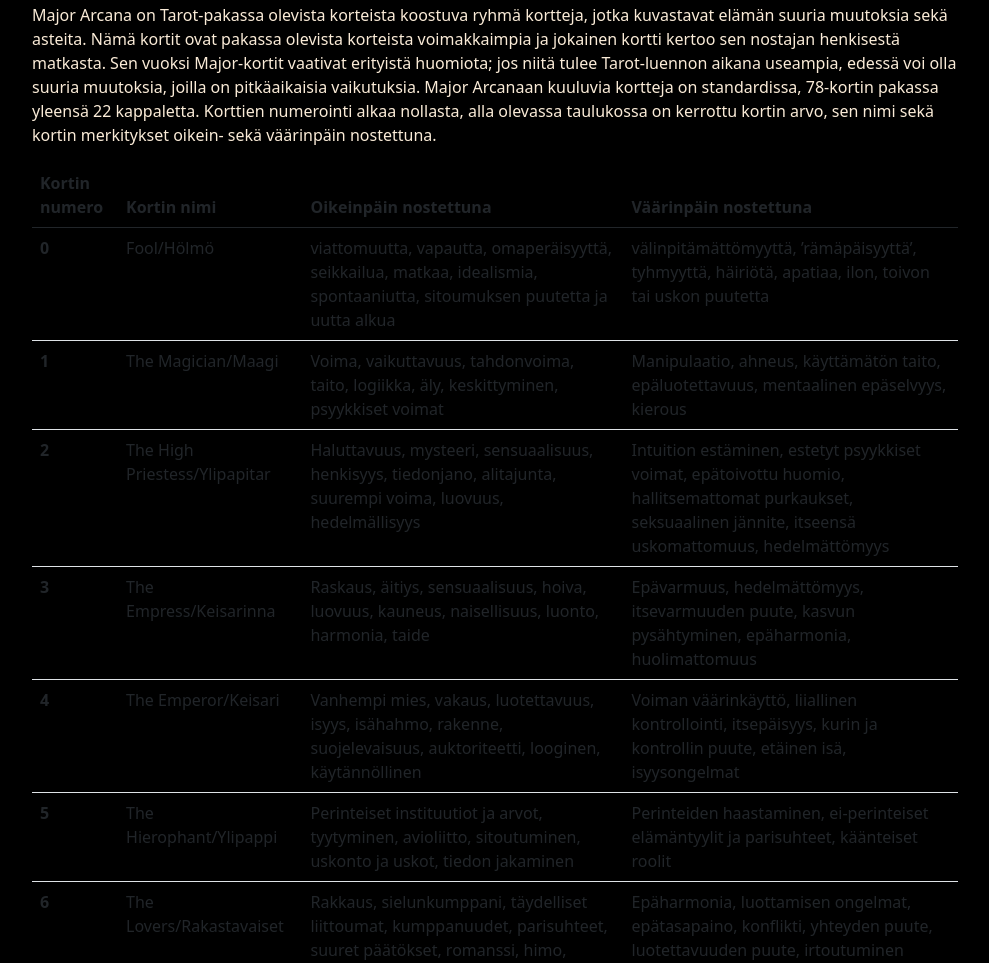
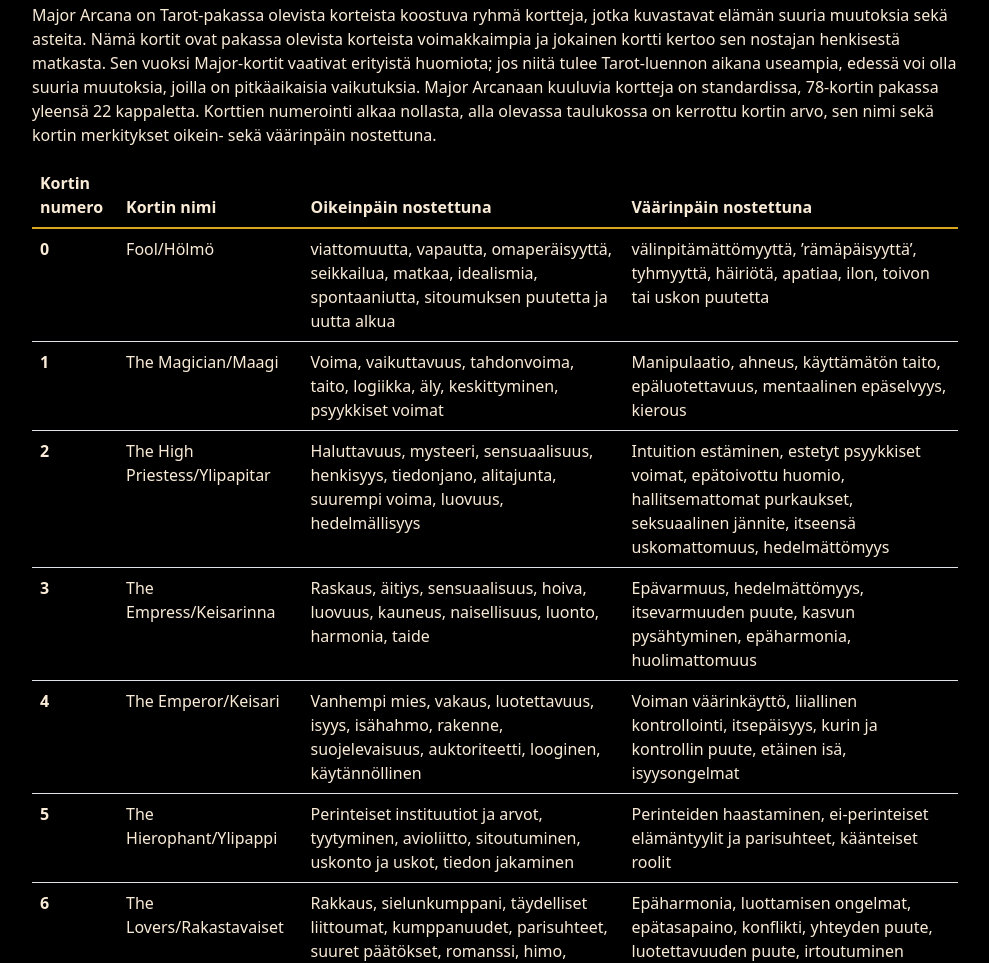
Before and after one commit to kristallipallo/kristallipallo.github.io, a website: page tarot.html in a window 1280 px wide. Shown: the part 887-1850 px from the top of the page, without its empty margins (145-1134 px from the left). Drawn offline with Linux system fonts and the light colour scheme.

Commit message:
Tarot-säätöä

```diff
--- a/style/style-bootstrap.css
+++ b/style/style-bootstrap.css
@@ -319,9 +319,13 @@
 }
 
 /*Nooran säätämiset, liittyy tarot-sivun sisältöön*/
-#minor-head{
+.tarot-head{
     position:sticky;
     top: 150px;
     background-color: black;
-    border-bottom:#daa520 2px solid;
+    border-bottom: 2px solid #daa520;
+    color: antiquewhite;
 }
+.table{
+    color:antiquewhite;
+}
--- a/tarot.html
+++ b/tarot.html
@@ -62,7 +62,7 @@
                     alt="Death card">
                 <figcaption>Kuolema-kortti</figcaption>
             </figure>
-            <!--Historia-osuus tähän-->
+
             <p>Tarot-korteilla ennustamista on harjoitettu jo 1400-luvun Italiassa, mutta niiden suosio kasvoi okkultistisissa yhteisöissä vasta 1500-luvulla Ranskassa.
                 Ranskasta tarottien käyttö levisi Britannian okkultisteille, erityisesti Kultaisen Aamunkoiton hermeettisen järjestön jäsenien kesken.
                 Kultaisen aamunkoiton jäsenet Arthur Edward Waite (ammatiltaan runoilija) sekä artisti Pamela Colman Smith loivat 1900-luvun vaikuttavimman Tarot-pakan.
@@ -81,7 +81,7 @@
                 Korttien numerointi alkaa nollasta, alla olevassa taulukossa on kerrottu kortin arvo, sen nimi sekä kortin merkitykset oikein- sekä väärinpäin nostettuna.
             </p>
             <table id="major-table" class="table">
-                <thead>
+                <thead class="tarot-head">
                 <th scope="col"> Kortin numero</th>
                 <th scope="col">Kortin nimi</th>
                 <th scope="col">Oikeinpäin nostettuna</th>
@@ -242,7 +242,7 @@
                 Alla olevassa taulukossa on ensin listattu korttien merkitykset oikein päin nostettuna.</p>
 
                 <table class="table">
-                    <thead class="thead-dark" id="minor-head">
+                    <thead class="tarot-head" id="minor-head">
                     <th scope="col"></th>
                     <th scope="col" class="header">Miekat</th>
                     <th scope="col" class="header">Sauvat</th>
```
